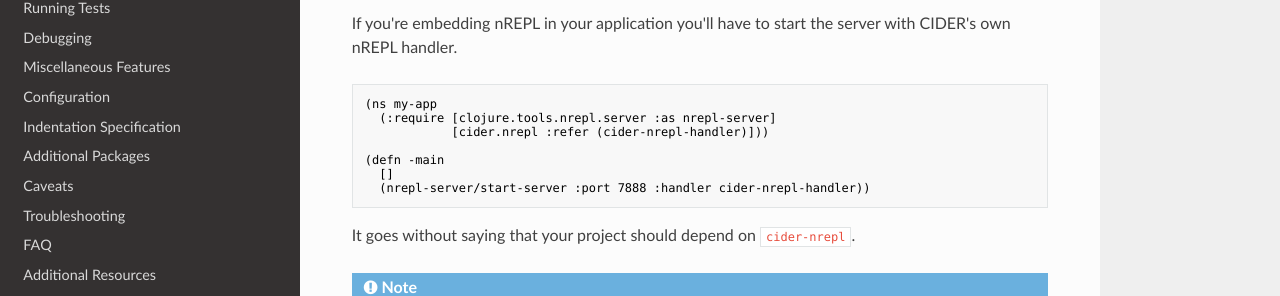
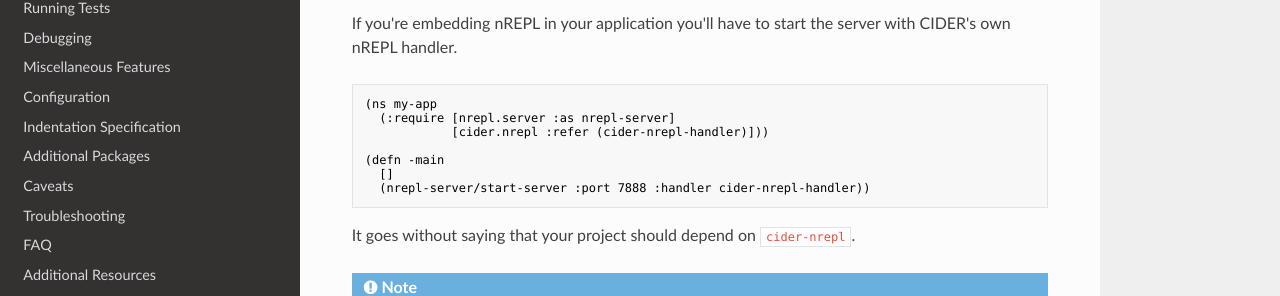
Before and after one commit to clojure-emacs/cider, an MkDocs documentation site: the page built from doc/installation.md, in a window 1280 px wide and 900 px high, scrolled down 3541 px. Shown: the part 288-584 px from the top of the window. Built offline with MkDocs 1.6.1, drawn with Linux system fonts in a browser that asks for light colours; nearby versions of some CDN libraries; old or Windows-style settings are respelled for this version of MkDocs.

Commit message:
Update a few references to the legacy tools.nrepl

````diff
--- a/doc/installation.md
+++ b/doc/installation.md
@@ -190,7 +190,7 @@
 
 ```clojure
 (ns my-app
-  (:require [clojure.tools.nrepl.server :as nrepl-server]
+  (:require [nrepl.server :as nrepl-server]
             [cider.nrepl :refer (cider-nrepl-handler)]))
 
 (defn -main
````
Also changed, not shown: doc/configuration.md (+1 -1 lines), 4 other files.
